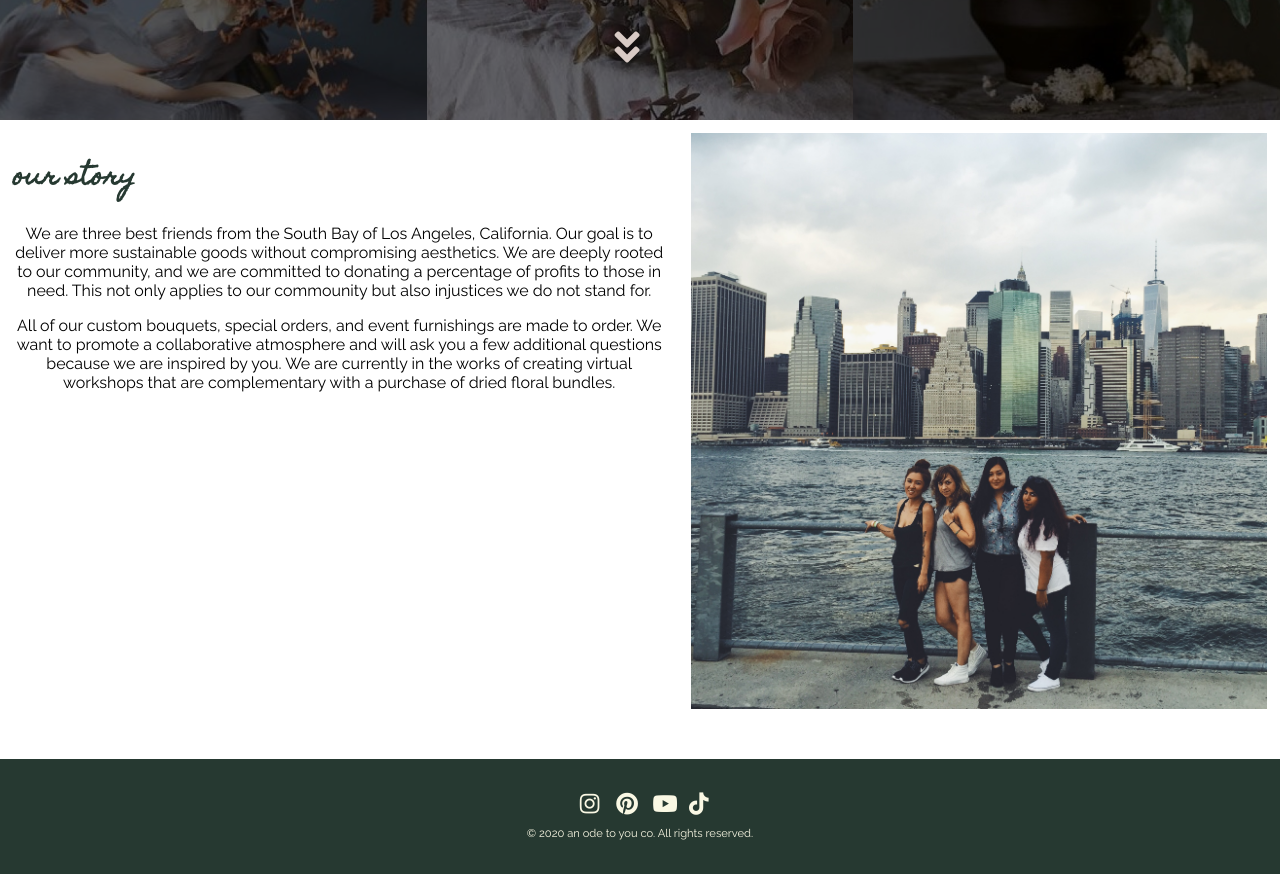
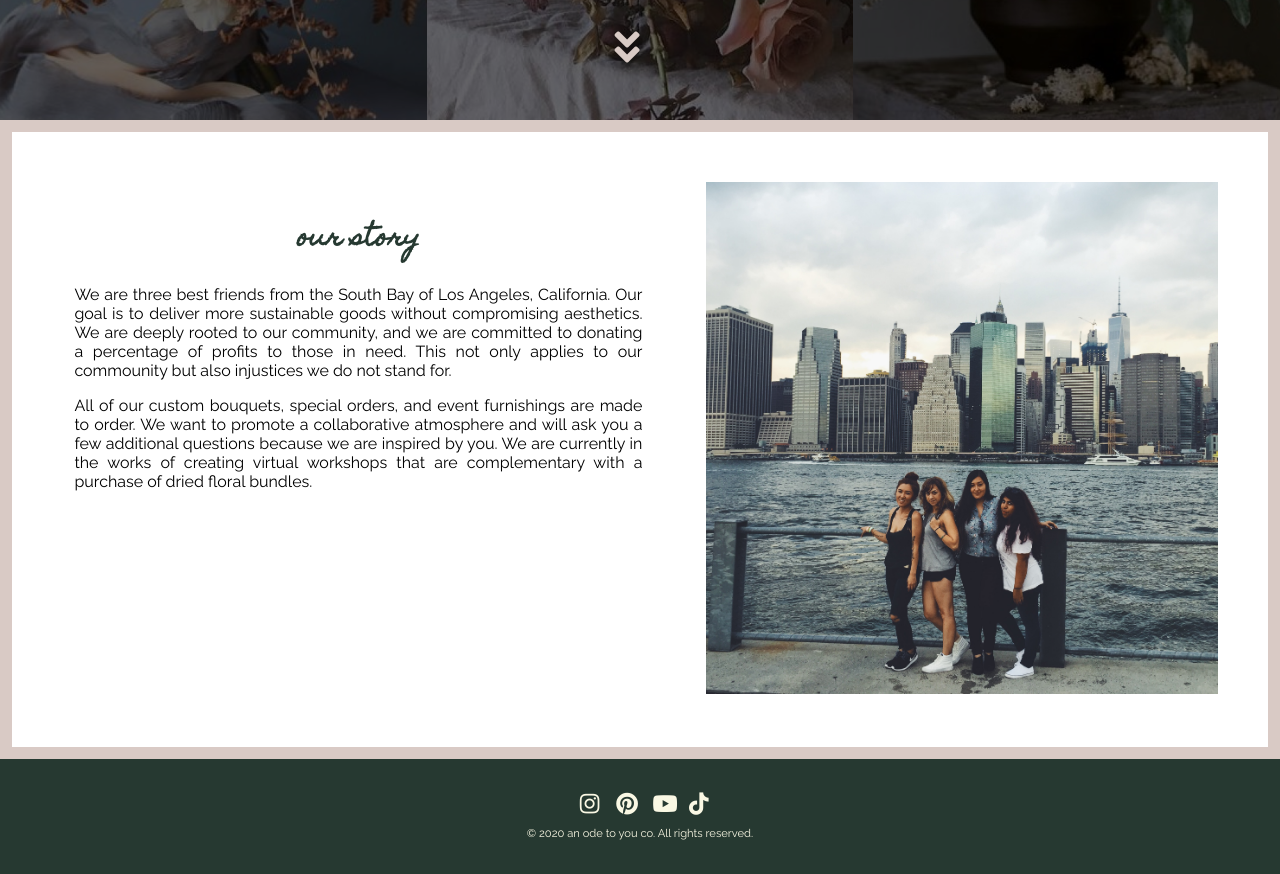
Before and after one commit to darthjuls/P3_CHOI_JULIE, a plain HTML site: page about.html in a window 1280 px wide. Shown: the part 680-1554 px from the top of the page. Drawn offline with Linux system fonts and the light colour scheme; a web font is replaced by a local one.

Commit message:
fixed minor issues with grid

```diff
--- a/about.html
+++ b/about.html
@@ -64,7 +64,7 @@
 			</a>
 			</div>
 		<div class="grid-container">
-			<div class="story">
+			<div id="story" class="story">
 				<h2>Our Story</h2>
 				<p>We are three best friends from the South Bay of Los Angeles, California. Our goal is to deliver more sustainable goods without compromising aesthetics. We are deeply rooted to our community, and we are committed to donating a percentage of profits to those in need. This not only applies to our commounity but also injustices we do not stand for.</p>
 				<p>All of our custom bouquets, special orders, and event furnishings are made to order. We want to promote a collaborative atmosphere and will ask you a few additional questions because we are inspired by you. We are currently in the works of creating virtual workshops that are complementary with a purchase of dried floral bundles.</p>
--- a/styles.css
+++ b/styles.css
@@ -179,7 +179,6 @@ footer {
 	text-align: center;
 	background: #263931;
 	padding: 1.4rem;
-	margin-top: 3em;
 	}
 footer p {
 	color: #FAF8E4;
@@ -203,15 +202,15 @@ h2 {
 	font-family: 'Homemade Apple', cursive;
 	text-transform: lowercase;
 	color: #263931;
-	text-align: left;
+	text-align: center;
 	}
 .latest {
-	padding: 4%;
+	padding: 3%;
     display: inline-block;
     background-color: #ffffff;
 	}
 .thumbnail {
-	margin: 1%;
+	margin: 1vh;
 	padding: 1%;
 	width: 21%;
 	text-align: center;
@@ -242,12 +241,10 @@ h2 {
 	border-top-left-radius: 5%;
 	border-top-right-radius: 5%;
 }
-.latest p {
-	text-align: left;
-	}
 .shopall {
 	display: inline-block;
 	float: center;
+	padding-top: 1
 	}
 .shopall p {
 	font-family: 'Raleway', sans-serif;
@@ -265,17 +262,26 @@ h2 {
 	color: #BF8A7E;
 	}
 
+
 /*** ABOUT ***/
 .grid-container {
   	display: inline-grid;
 	grid-template-columns: auto auto;
+	padding: 1.5em;
+	border: .75em solid #D9CAC5;
 	}
 .story {
-	padding: 1vw;
+	padding: 3vw;
 	}
-.founders img {
-	width: 45vw;
-	padding: 1vw;
+.story h2 {
+	text-align: center;
+	}
+.story p {
+	text-align: justify;
+	}
+.founders img{
+	width: 40vw;
+	padding: 2vw;
 	}
 }
 
```
Also changed, not shown: index.html (+0 -2 lines).
